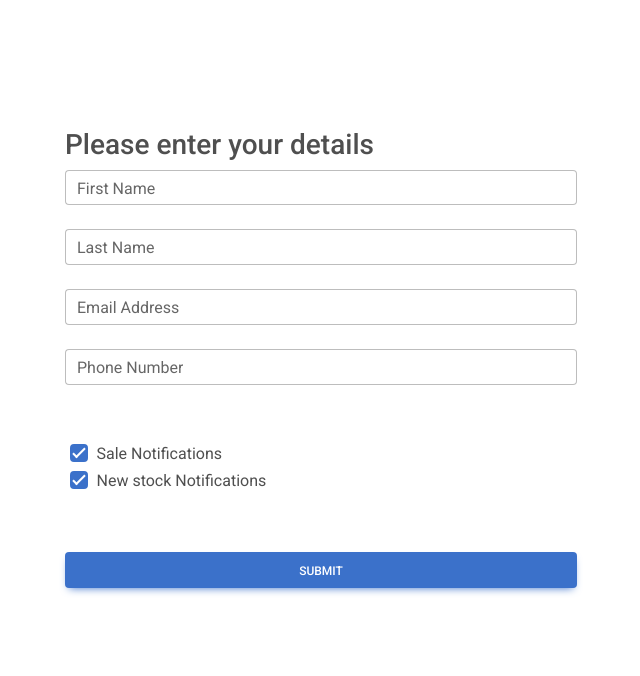
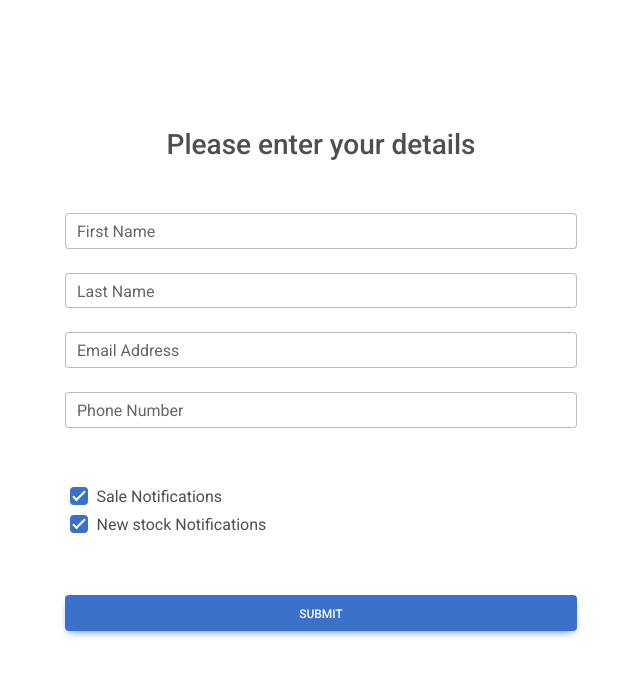
Before and after one commit to gavinlampton/CECS491A_The_Architects, a React (Create React App) app in the folder client/: page /customerform in a window 1280 px wide. Shown: the top 676 px of the page, without its empty margins (319-959 px from the left). Built offline with nearby package versions, Linux system fonts and the light colour scheme.

Commit message:
Minor updates to customer form page

```diff
--- a/client/src/Components/Customer/CustomerForm.css
+++ b/client/src/Components/Customer/CustomerForm.css
@@ -9,3 +9,8 @@
   margin-left: 1%;
   width: 70%;
 }
+
+h3 {
+    text-align: center;
+    margin-bottom: 10%;
+}
```
